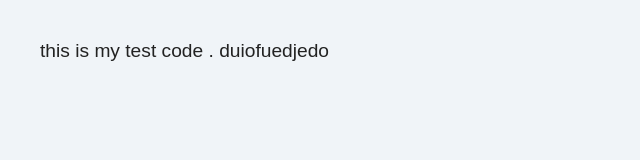
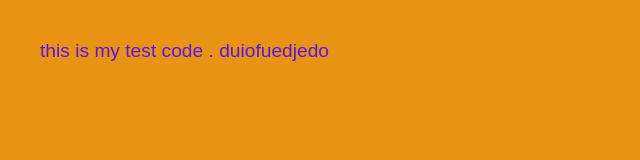
Before and after one commit to Gurpreetkaur61/test-repo, a plain HTML site: page index.html in a window 1280 px wide. Shown: the whole page, without its empty margins (0-640 px from the left). Drawn offline with Linux system fonts and the light colour scheme.

Commit message:
mydesign1

```diff
--- a/design.css
+++ b/design.css
@@ -1,7 +1,7 @@
 /* Basic styles for your test page */
 body {
-    background-color: #f0f4f8;
-    color: #222;
+    background-color: #e89314;
+    color: #5a16e4;
     font-family: Arial, sans-serif;
     margin: 0;
     padding: 40px;
```
